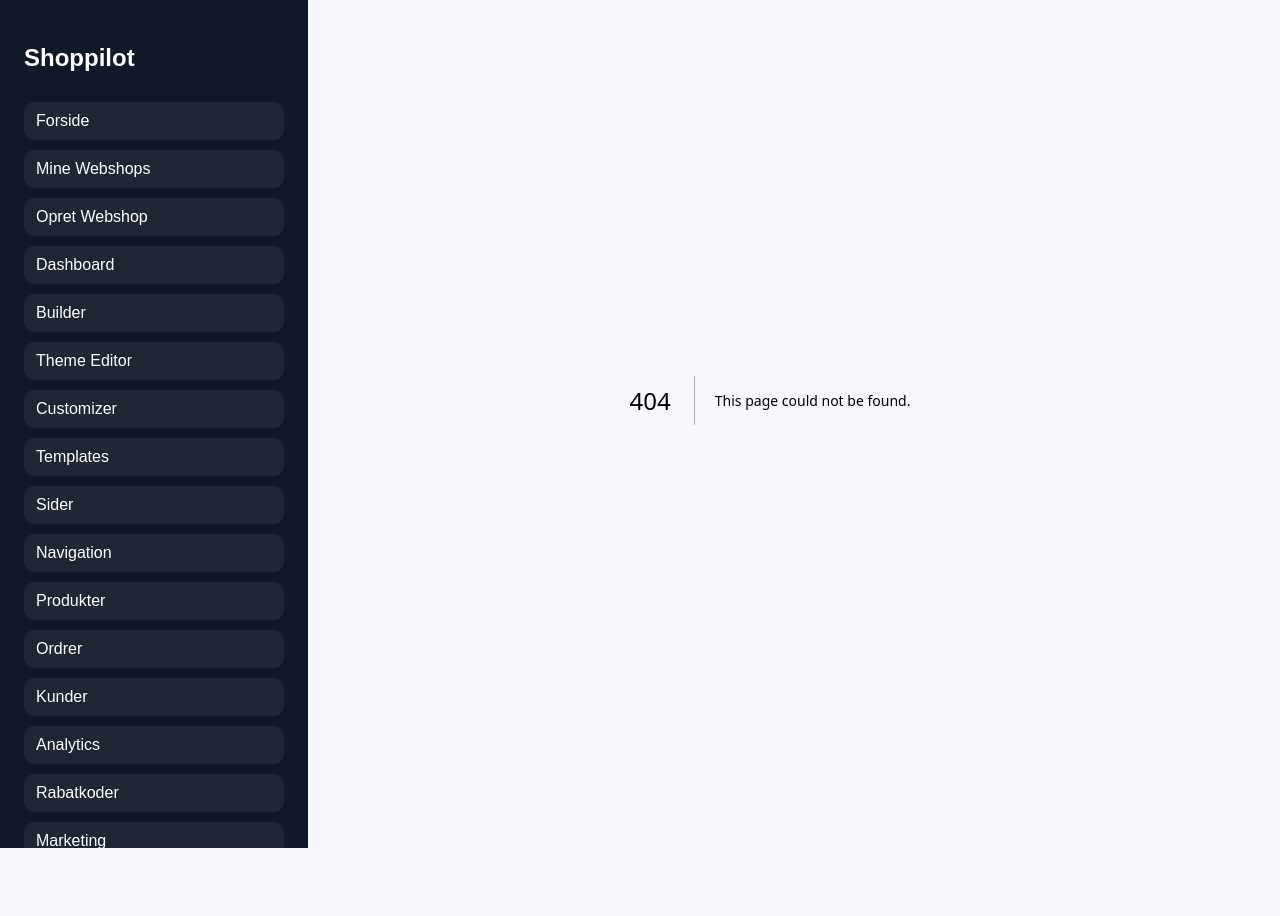
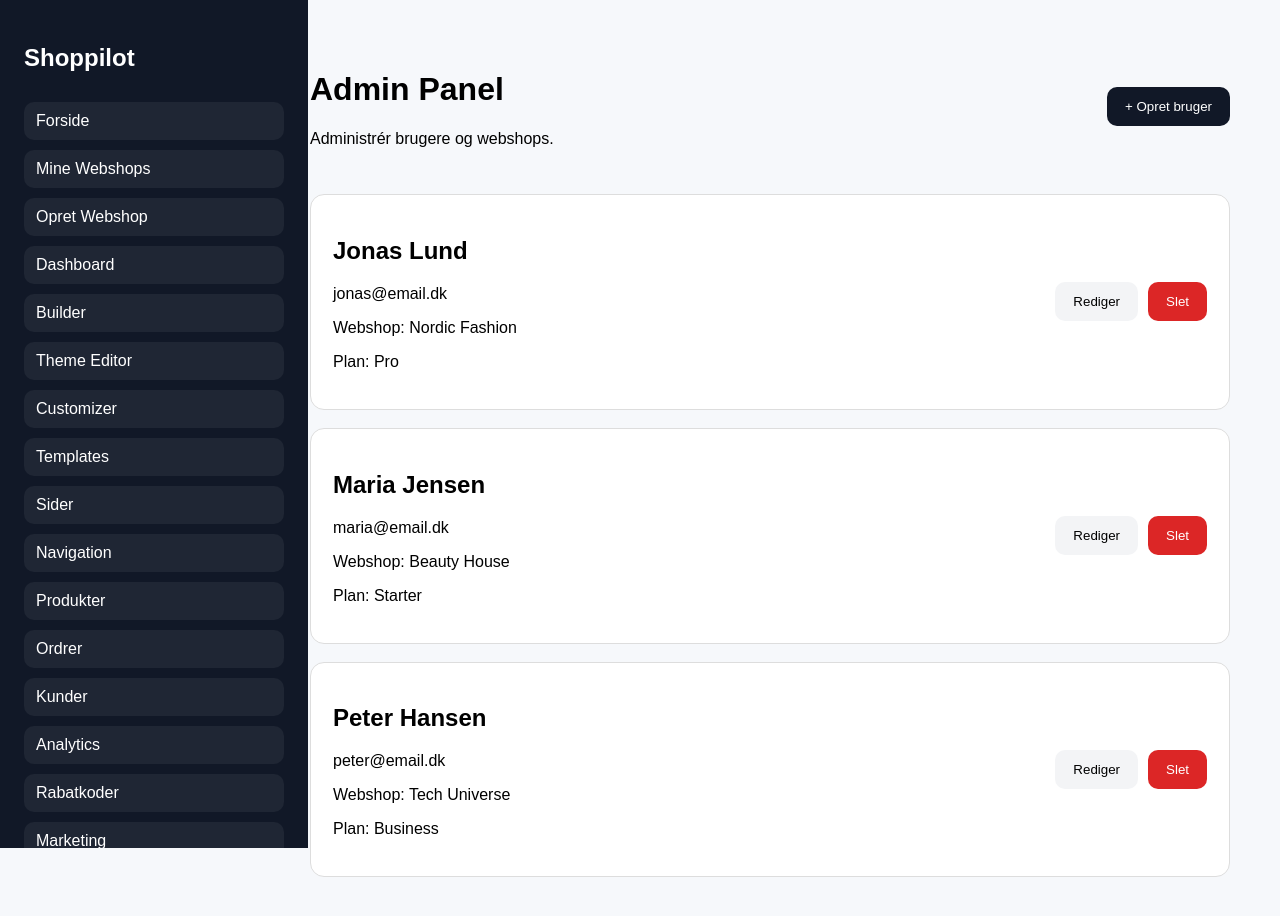
Before and after one commit to postjkhandel-ship-it/shoppilot, a Next.js app: page /admin in a window 1280 px wide. Before the commit this address had no page. Shown: the top 916 px of the page. Before the commit the page ends 800 px from the top, so only its background shows below. Built offline with nearby package versions, Linux system fonts and the light colour scheme.

Commit message:
Create page.js

```diff
--- /dev/null
+++ b/app/admin/page.js
@@ -0,0 +1,102 @@
+export default function Admin() {
+  const users = [
+    {
+      name: "Jonas Lund",
+      email: "jonas@email.dk",
+      store: "Nordic Fashion",
+      plan: "Pro"
+    },
+    {
+      name: "Maria Jensen",
+      email: "maria@email.dk",
+      store: "Beauty House",
+      plan: "Starter"
+    },
+    {
+      name: "Peter Hansen",
+      email: "peter@email.dk",
+      store: "Tech Universe",
+      plan: "Business"
+    }
+  ];
+
+  return (
+    <main style={{ padding: "50px", fontFamily: "Arial" }}>
+      <div
+        style={{
+          display: "flex",
+          justifyContent: "space-between",
+          alignItems: "center"
+        }}
+      >
+        <div>
+          <h1>Admin Panel</h1>
+          <p>Administrér brugere og webshops.</p>
+        </div>
+
+        <button style={button}>
+          + Opret bruger
+        </button>
+      </div>
+
+      <div style={{ display: "grid", gap: "18px", marginTop: "30px" }}>
+        {users.map((user) => (
+          <div key={user.email} style={card}>
+            <div>
+              <h2>{user.name}</h2>
+              <p>{user.email}</p>
+              <p>Webshop: {user.store}</p>
+              <p>Plan: {user.plan}</p>
+            </div>
+
+            <div style={{ display: "flex", gap: "10px" }}>
+              <button style={secondary}>
+                Rediger
+              </button>
+
+              <button style={danger}>
+                Slet
+              </button>
+            </div>
+          </div>
+        ))}
+      </div>
+    </main>
+  );
+}
+
+const card = {
+  background: "#fff",
+  border: "1px solid #ddd",
+  borderRadius: "14px",
+  padding: "22px",
+  display: "flex",
+  justifyContent: "space-between",
+  alignItems: "center"
+};
+
+const button = {
+  background: "#111827",
+  color: "white",
+  border: "none",
+  padding: "12px 18px",
+  borderRadius: "10px",
+  cursor: "pointer"
+};
+
+const secondary = {
+  background: "#f3f4f6",
+  border: "none",
+  padding: "12px 18px",
+  borderRadius: "10px",
+  cursor: "pointer"
+};
+
+const danger = {
+  background: "#dc2626",
+  color: "white",
+  border: "none",
+  padding: "12px 18px",
+  borderRadius: "10px",
+  cursor: "pointer"
+};
```
